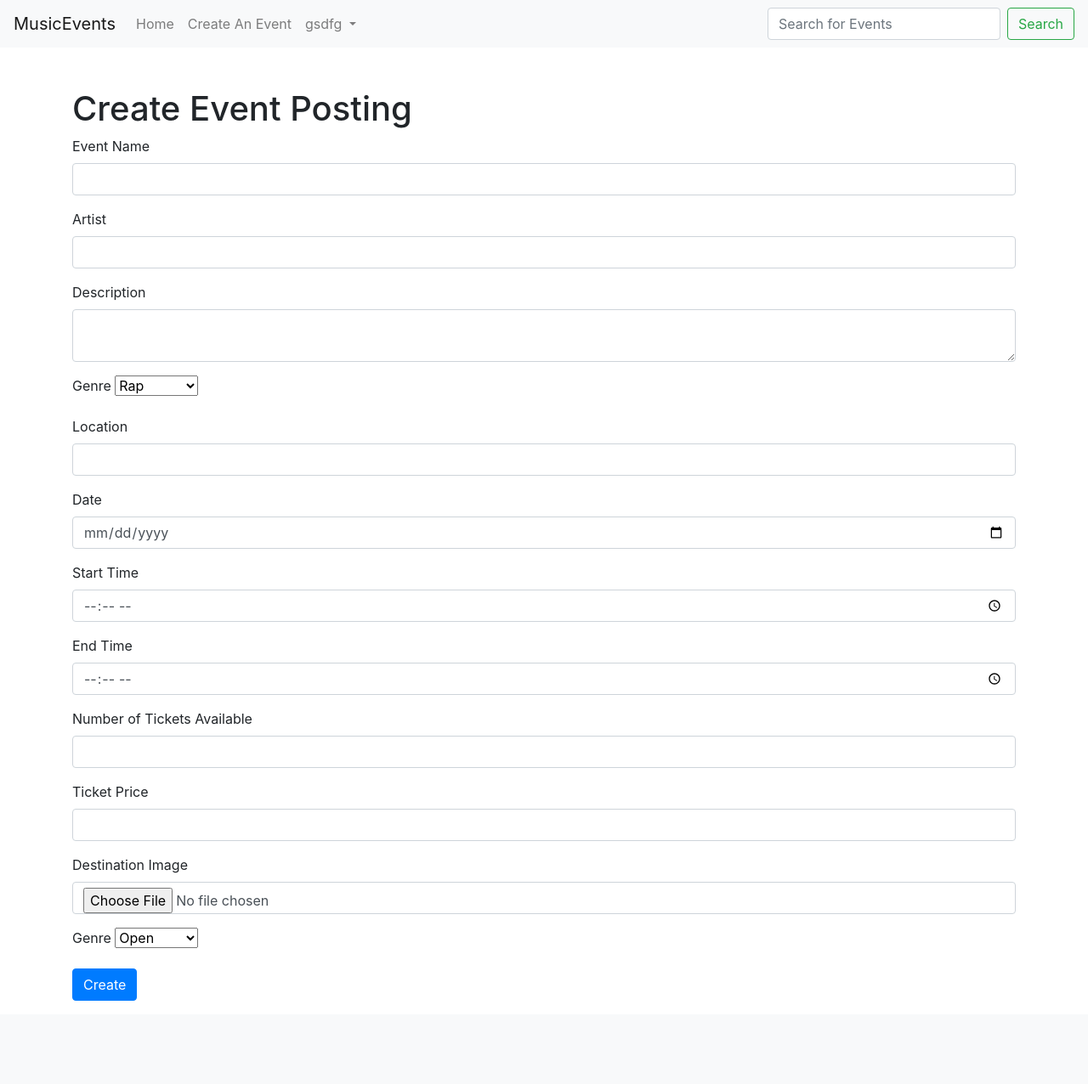
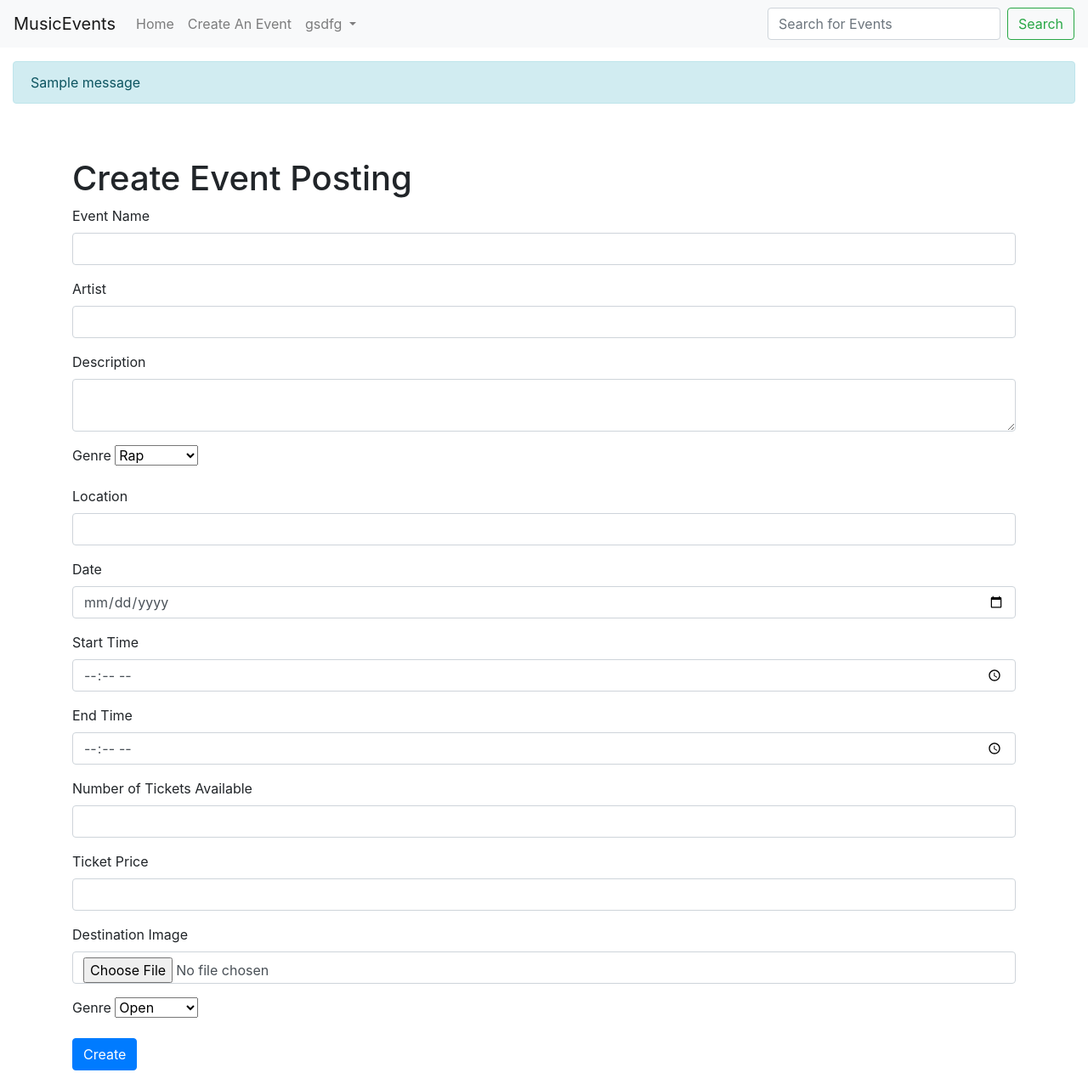
Before and after one commit to n11284111/iab207-a3-group13, a Flask app: page /events/create in a window 1280 px wide. Shown: the whole page at 85% size. Before the commit the page ends 1178 px from the top, so only its background shows below. Run offline with Flask 3, Linux system fonts and the light colour scheme; a user stored in the database is signed in; tables that the repository leaves empty hold one stand-in row (values such as "Sample post"); one stand-in notice (Sample message) is shown; some libraries are stand-ins or nearby versions.

Commit message:
Added flash messages

```diff
--- a/projectfile/website/templates/base.html
+++ b/projectfile/website/templates/base.html
@@ -56,6 +56,20 @@
         </form>
       </div>
     </nav>
+    <!-- flashes any messages to the user -->
+    {% with messages = get_flashed_messages() %}
+    {% if messages %} <!-- check if there are any messages -->
+    <div class="container-fluid">
+      <div class="row mt-3 mb-3">
+        <div class="col-md-12">
+          {% for message in messages %} <!--loop through the messages-->
+          <div class="alert alert-info">{{ message }}</div> <!--display as alert-->
+          {% endfor %}
+        </div>
+      </div>
+    </div>
+    {% endif %}
+    {% endwith %}
 
   </header>
   {% block header %}
```
